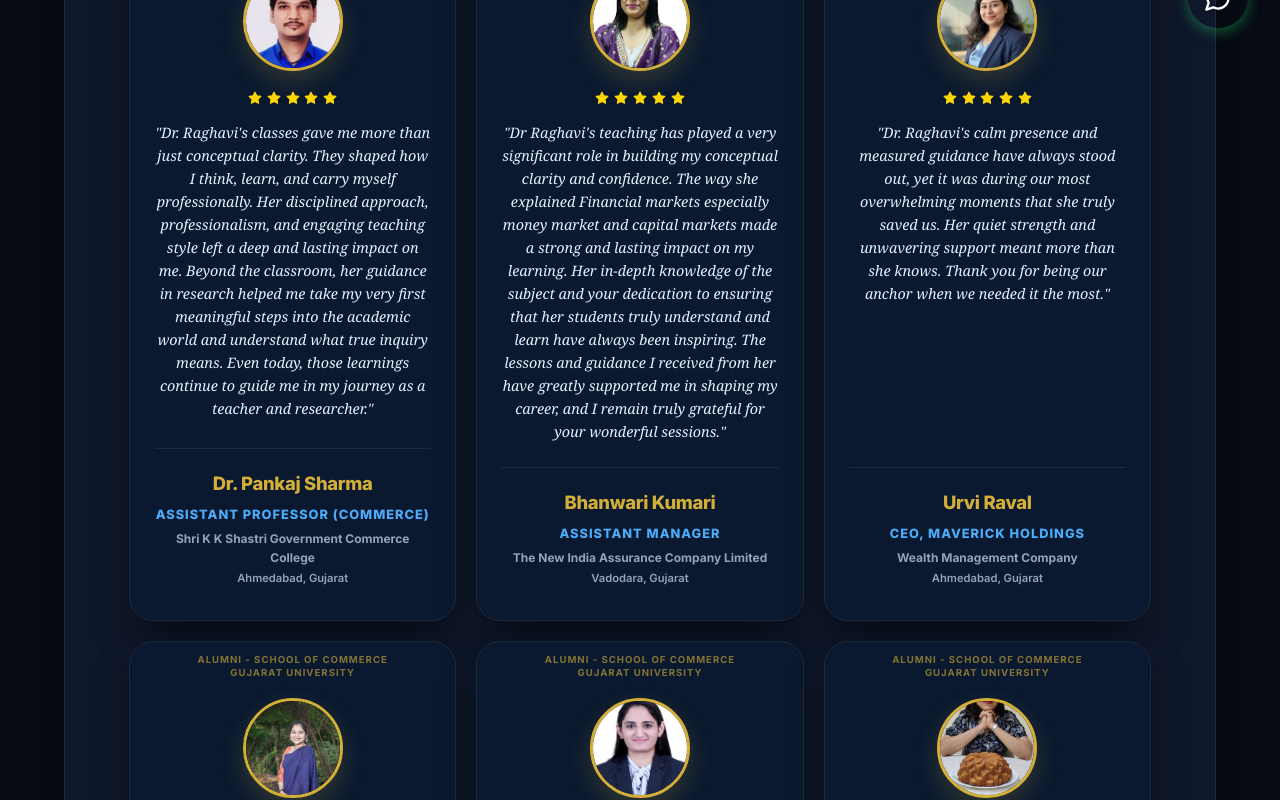
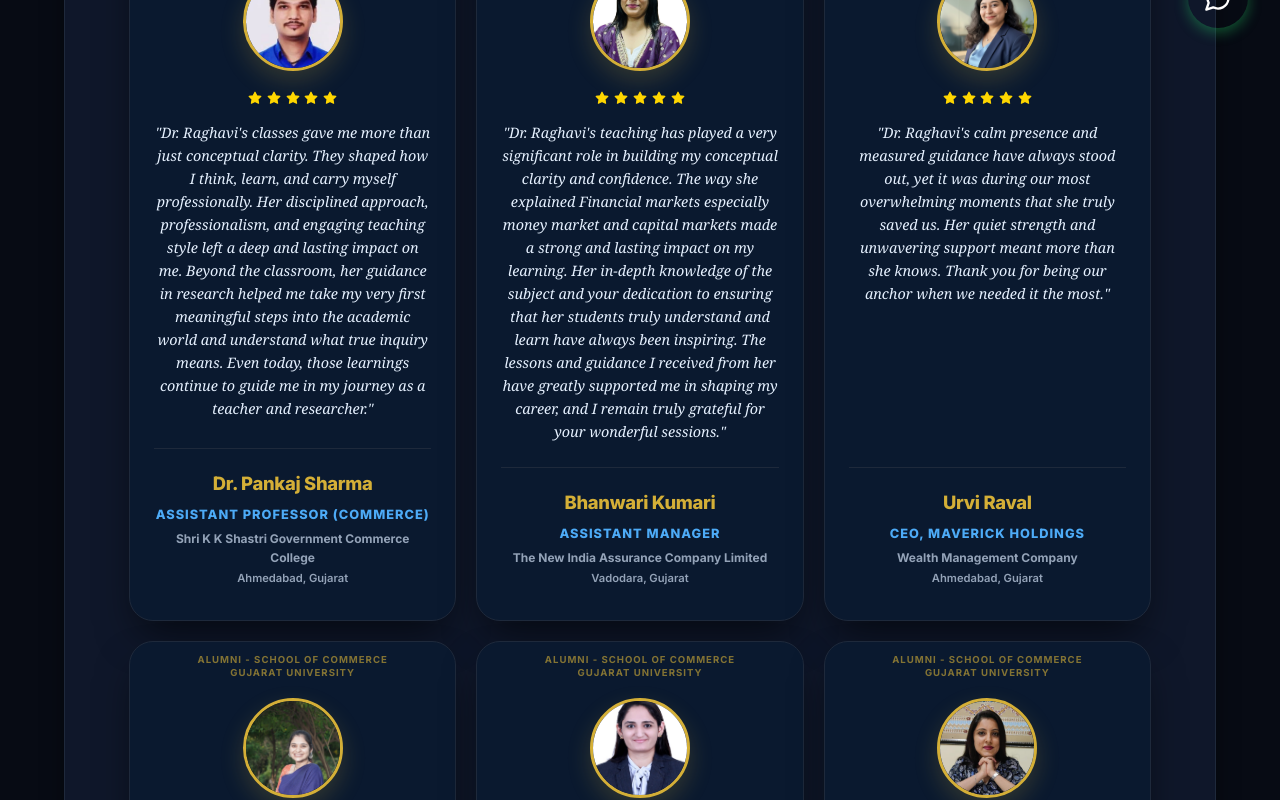
Before and after one commit to NCRaghavi/Raghavi, a React (Vite) app: page /testimonials in a window 1280 px wide. Shown: the part 740-1540 px from the top of the page. Built offline with nearby package versions, Linux system fonts and the light colour scheme.

Commit message:
upadates

```diff
--- a/src/components/Home.jsx
+++ b/src/components/Home.jsx
@@ -102,7 +102,16 @@ const TestimonialSlider = () => {
               boxShadow: '0 12px 30px rgba(212, 175, 55, 0.2)'
             }}>
               {testimonial.image ? (
-                <img src={testimonial.image} alt={testimonial.name} style={{ width: '100%', height: '100%', objectFit: 'cover' }} />
+                <img
+                  src={testimonial.image}
+                  alt={testimonial.name}
+                  style={{
+                    width: '100%',
+                    height: '100%',
+                    objectFit: 'cover',
+                    ...(testimonial.photoStyle || {})
+                  }}
+                />
               ) : (
                 <div style={{ width: '100%', height: '100%', display: 'flex', alignItems: 'center', justifyContent: 'center', color: '#D4AF37' }}>
                   <Users size={50} />
--- a/src/components/TestimonialsPage.jsx
+++ b/src/components/TestimonialsPage.jsx
@@ -111,7 +111,16 @@ export default function TestimonialsPage() {
                   boxShadow: '0 10px 25px rgba(212, 175, 55, 0.2)'
                 }}>
                   {testimonial.image ? (
-                    <img src={testimonial.image} alt={testimonial.name} style={{ width: '100%', height: '100%', objectFit: 'cover' }} />
+                    <img
+                      src={testimonial.image}
+                      alt={testimonial.name}
+                      style={{
+                        width: '100%',
+                        height: '100%',
+                        objectFit: 'cover',
+                        ...(testimonial.photoStyle || {})
+                      }}
+                    />
                   ) : (
                     <div style={{ width: '100%', height: '100%', display: 'flex', alignItems: 'center', justifyContent: 'center', color: '#D4AF37' }}>
                       <Users size={activeTab === 'scholars' ? 60 : 40} />
--- a/src/data/testimonials.js
+++ b/src/data/testimonials.js
@@ -28,7 +28,7 @@ export const testimonialsData = {
       location: "Vadodara, Gujarat",
       institution: "Alumni - School of Commerce, Gujarat University",
       image: "/images/testimonials/bhawari.png",
-      text: "Dr Raghavi's teaching has played a very significant role in building my conceptual clarity and confidence. The way she explained Financial markets especially money market and capital markets made a strong and lasting impact on my learning. Her in-depth knowledge of the subject and your dedication to ensuring that her students truly understand and learn have always been inspiring. The lessons and guidance I received from her have greatly supported me in shaping my career, and I remain truly grateful for your wonderful sessions.",
+      text: "Dr. Raghavi's teaching has played a very significant role in building my conceptual clarity and confidence. The way she explained Financial markets especially money market and capital markets made a strong and lasting impact on my learning. Her in-depth knowledge of the subject and your dedication to ensuring that her students truly understand and learn have always been inspiring. The lessons and guidance I received from her have greatly supported me in shaping my career, and I remain truly grateful for your wonderful sessions.",
       stars: 5,
       category: "student"
     },
@@ -52,6 +52,7 @@ export const testimonialsData = {
       location: "Surat, Gujarat",
       institution: "Alumni - School of Commerce, Gujarat University",
       image: "/images/testimonials/vishakha.png",
+      photoStyle: { transform: 'scale(1.35)', objectPosition: 'center 20%' },
       text: "I still recall our sessions at the School of Commerce, Gujarat University with great respect and gratitude. Dr. Raghavi's teaching played a significant role in building my conceptual clarity and confidence in the field of Commerce. She not only taught us the subject but also encouraged us to think critically and apply concepts to real-life situations. The practical insights and engaging classroom discussions truly helped shape my professional approach. I am grateful for the strong foundation she provided during my academic journey.",
       stars: 5,
       category: "student"
@@ -76,6 +77,7 @@ export const testimonialsData = {
       location: "Gandhidham | Adipur",
       institution: "Alumni - School of Commerce, Gujarat University",
       image: "/images/testimonials/harshini.jpeg",
+      photoStyle: { objectPosition: 'center 10%', transform: 'scale(1.1)' },
       text: "Dr. Raghvi’s sessions at Sheth Damodardas School pf Commerce, Gujarat University gave me a strong foundation in Commerce that shaped how I think about running a business today. Her emphasis on practical application over rote learning pushed me to approach problems with clarity and confidence. That mindset has been central to building The Batter Bae, my gluten-free baking brand, from the ground up.",
       stars: 5,
       category: "student"
```
